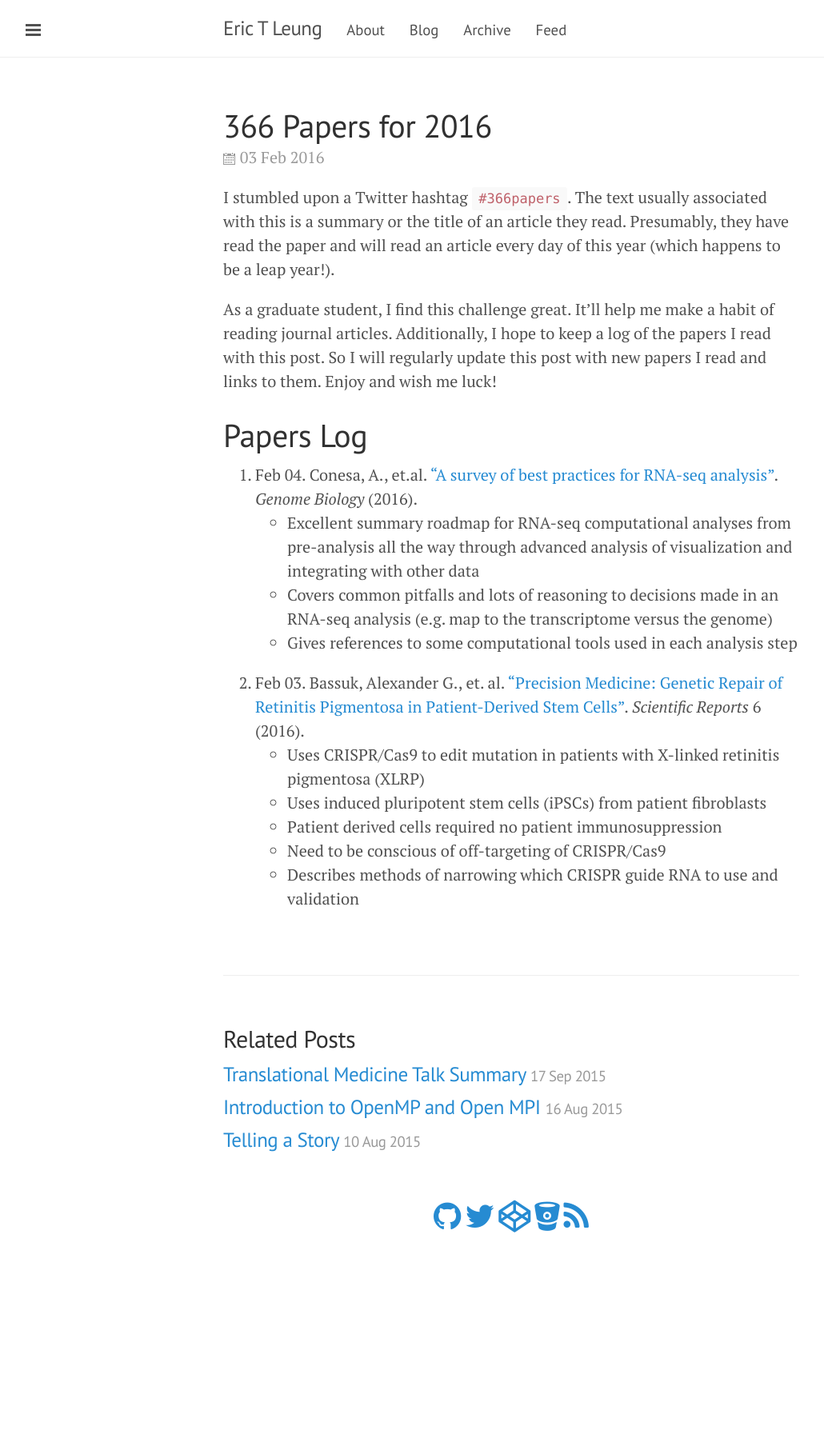
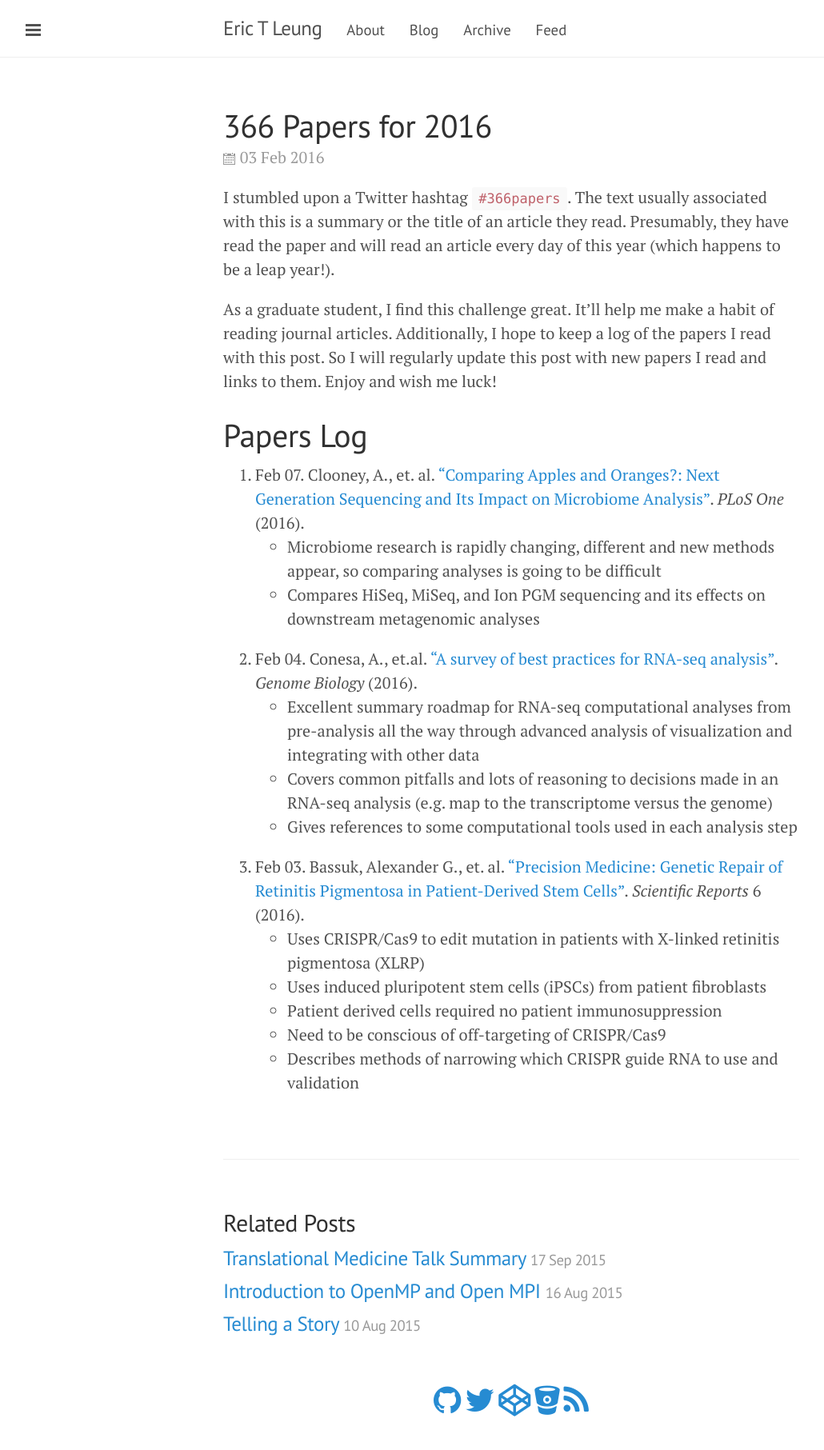
Before and after one commit to erictleung/erictleung.github.io, a Jekyll site: the page built from _posts/2016-02-03-366-papers-for-2016.md, in a window 1280 px wide. Shown: the whole page at 80% size, without its empty margins (1-1031 px from the left). Built offline with Jekyll 4.4.1, drawn with Linux system fonts in a browser that asks for light colours; nearby versions of some CDN libraries; before the commit the page ends 1583 px from its top, so only the background shows below that.

Commit message:
366 Papers: add comparative microbiome seq paper
- Add "Comparing Apples and Oranges?: Next Generation Sequencing and Its Impact
  on Microbiome Analysis"

```diff
--- a/_posts/2016-02-03-366-papers-for-2016.md
+++ b/_posts/2016-02-03-366-papers-for-2016.md
@@ -22,6 +22,13 @@ and links to them. Enjoy and wish me luck!
 
 # Papers Log
 
+3. Feb 07. Clooney, A., et. al. ["Comparing Apples and Oranges?: Next Generation
+   Sequencing and Its Impact on Microbiome Analysis"][feb07clooney]. *PLoS One*
+   (2016).
+    - Microbiome research is rapidly changing, different and new methods appear,
+      so comparing analyses is going to be difficult
+    - Compares HiSeq, MiSeq, and Ion PGM sequencing and its effects on
+      downstream metagenomic analyses
 2. Feb 04. Conesa, A., et.al. ["A survey of best practices for RNA-seq
    analysis"][feb04conesa]. *Genome Biology* (2016).
     - Excellent summary roadmap for RNA-seq computational analyses from
```
Also changed, not shown: other parts of _posts/2016-02-03-366-papers-for-2016.md (+1 -0 lines).
